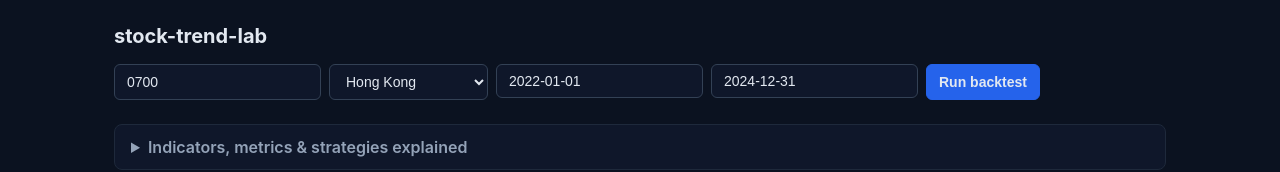
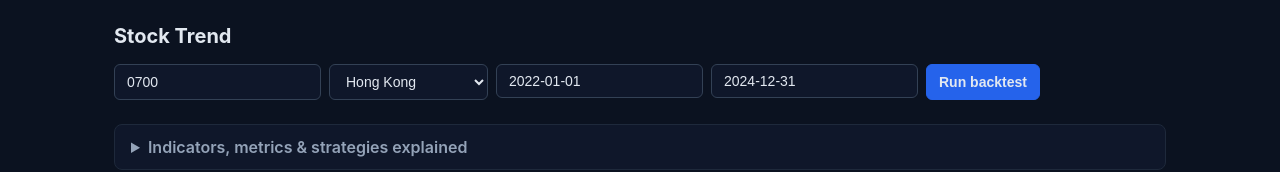
Before and after one commit to peterszetotszho-code/StockThrowback, a React (Vite) app in the folder frontend/: page / in a window 1280 px wide. Shown: the top 172 px of the page. Built offline with nearby package versions, Linux system fonts and the light colour scheme.

Commit message:
Rename website title to Stock Trend
Co-Authored-By: Claude Code <noreply@anthropic.com>

```diff
--- a/frontend/index.html
+++ b/frontend/index.html
@@ -3,7 +3,7 @@
   <head>
     <meta charset="UTF-8" />
     <meta name="viewport" content="width=device-width, initial-scale=1.0" />
-    <title>stock-trend-lab</title>
+    <title>Stock Trend</title>
   </head>
   <body>
     <div id="root"></div>
--- a/frontend/src/App.tsx
+++ b/frontend/src/App.tsx
@@ -74,7 +74,7 @@ export default function App() {
   return (
     <div className="app">
       <header className="header">
-        <h1>stock-trend-lab</h1>
+        <h1>Stock Trend</h1>
         <div className="controls">
           <input
             value={code}
```
